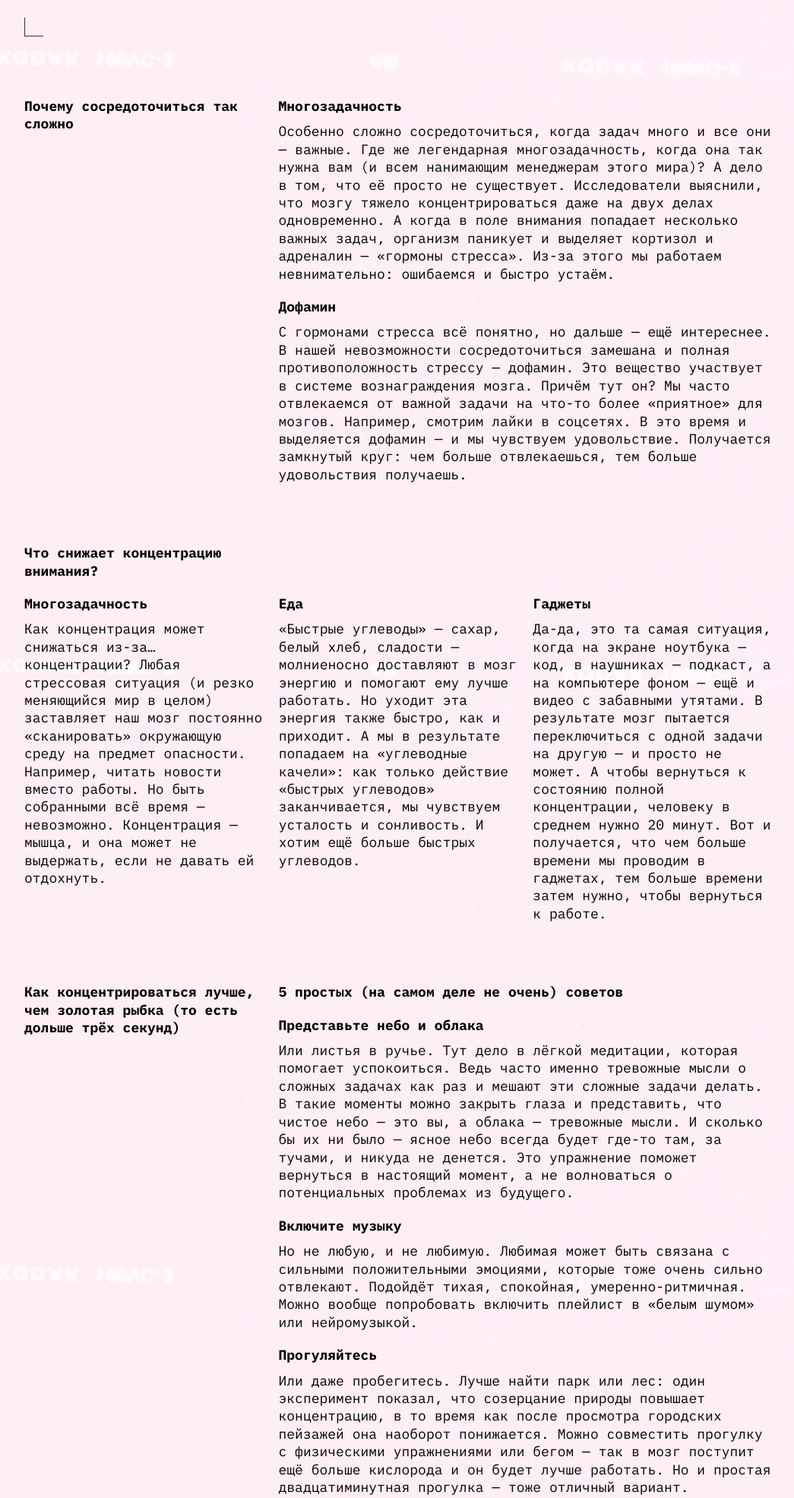
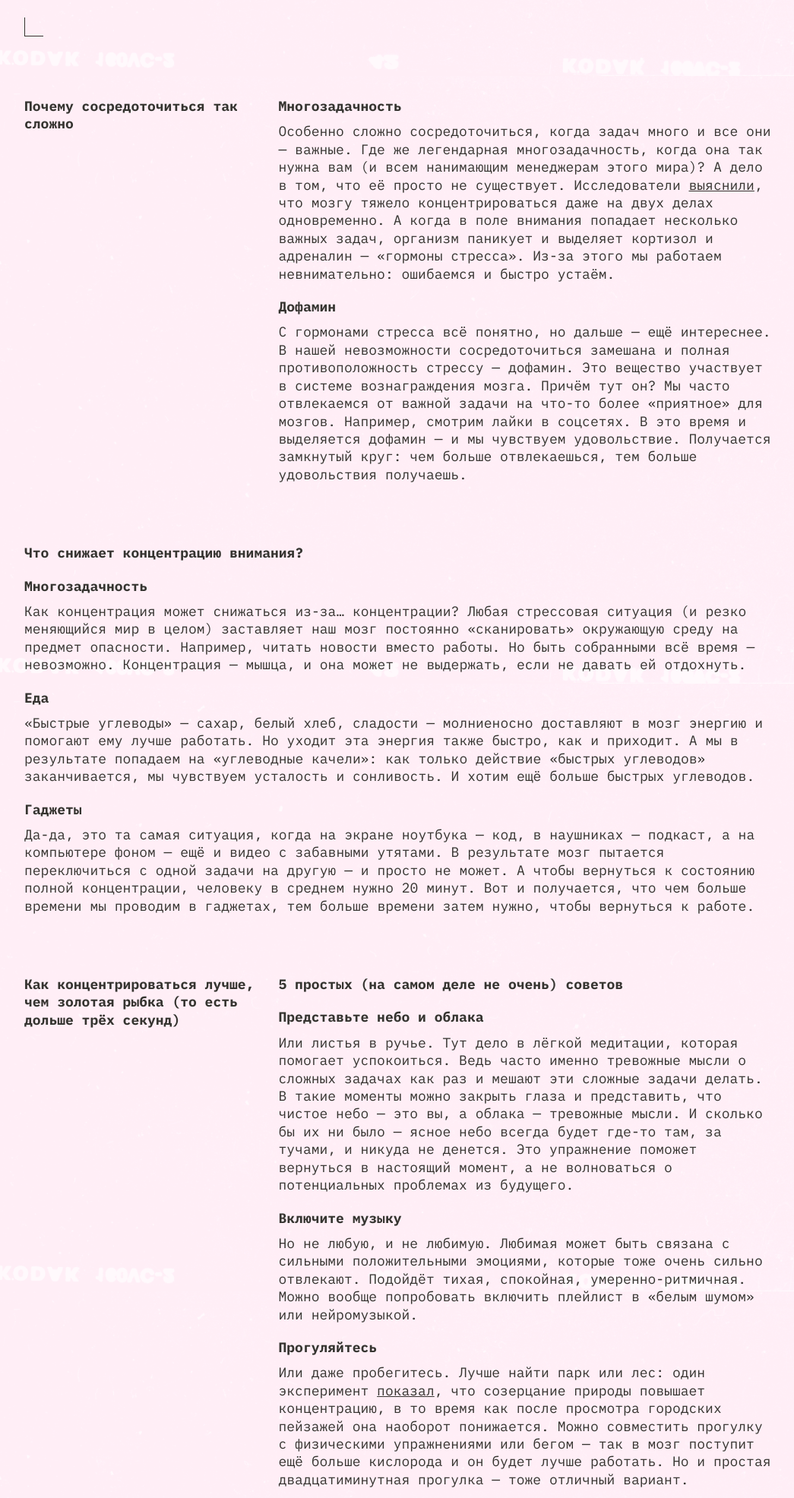
Before and after one commit to YakovlevUsinsk/slozhno-sosredotochitsya, a plain HTML site: page index.html in a window 1280 px wide. Shown: the part 700-2672 px from the top of the page at 76% size, without its empty margins (116-1161 px from the left). Drawn offline with Linux system fonts and the light colour scheme.

Commit message:
refactoring ver 0.1

```diff
--- a/index.html
+++ b/index.html
@@ -58,11 +58,16 @@
               Особенно сложно сосредоточиться, когда задач много и все они —
               важные. Где же легендарная многозадачность, когда она так нужна
               вам (и всем нанимающим менеджерам этого мира)? А дело в том, что
-              её просто не существует. Исследователи выяснили, что мозгу тяжело
-              концентрироваться даже на двух делах одновременно. А когда в поле
-              внимания попадает несколько важных задач, организм паникует и
-              выделяет кортизол и адреналин — «гормоны стресса». Из-за этого мы
-              работаем невнимательно: ошибаемся и быстро устаём.
+              её просто не существует. Исследователи
+              <a
+                href="https://dana.org/article/multicosts-of-multitasking/"
+                class="text-link"
+                >выяснили</a
+              >, что мозгу тяжело концентрироваться даже на двух делах
+              одновременно. А когда в поле внимания попадает несколько важных
+              задач, организм паникует и выделяет кортизол и адреналин —
+              «гормоны стресса». Из-за этого мы работаем невнимательно:
+              ошибаемся и быстро устаём.
             </p>
           </li>
           <li class="text-block__item">
@@ -156,12 +161,15 @@
             <h3 class="text-block-title">Прогуляйтесь</h3>
             <p class="text">
               Или даже пробегитесь. Лучше найти парк или лес: один эксперимент
-              показал, что созерцание природы повышает концентрацию, в то время
-              как после просмотра городских пейзажей она наоборот понижается.
-              Можно совместить прогулку с физическими упражнениями или бегом —
-              так в мозг поступит ещё больше кислорода и он будет лучше
-              работать. Но и простая двадцатиминутная прогулка — тоже отличный
-              вариант.
+              <a
+                href="https://www.sciencedirect.com/science/article/abs/pii/S0272494415000328"
+                class="text-link"
+                >показал</a
+              >, что созерцание природы повышает концентрацию, в то время как
+              после просмотра городских пейзажей она наоборот понижается. Можно
+              совместить прогулку с физическими упражнениями или бегом — так в
+              мозг поступит ещё больше кислорода и он будет лучше работать. Но и
+              простая двадцатиминутная прогулка — тоже отличный вариант.
             </p>
           </li>
           <li class="text-block__item">
--- a/styles/globals.css
+++ b/styles/globals.css
@@ -9,6 +9,7 @@
 body {
   font-family: var(--font-family), sans-serif;
   font-size: var(--font-size-text, 18px);
+  color: var(--color-text, #353430);
   min-inline-size: 375px;
   max-inline-size: 1024px;
   margin: 0 auto;
@@ -65,8 +66,8 @@ a {
   content: '';
   inline-size: 25px;
   block-size: 25px;
-  border-inline-start: 1px solid #353430;
-  border-block-end: 1px solid #353430;
+  border-inline-start: 1px solid var(--color-decor-line);
+  border-block-end: 1px solid var(--color-decor-line);
   position: absolute;
   inset-inline-start: 20px;
   inset-block-end: 20px;
@@ -76,8 +77,8 @@ a {
   content: '';
   inline-size: 25px;
   block-size: 25px;
-  border-inline-end: 1px solid #353430;
-  border-block-start: 1px solid #353430;
+  border-inline-end: 1px solid var(--color-decor-line);
+  border-block-start: 1px solid var(--color-decor-line);
   position: absolute;
   inset-inline-end: 20px;
   inset-block-start: 20px;
@@ -95,7 +96,7 @@ a {
 
 .title {
   font-size: clamp(7.5rem, 0.5625rem + 14.4531vw, 9.8125rem);
-  color: var(--color-text);
+  color: var(--color-text-title);
   text-shadow: 4px 4px var(--color-shadow);
 }
 
@@ -109,7 +110,7 @@ a {
   align-self: start;
   margin-block-start: 77px;
   margin-inline-end: 20px;
-  background-color: #ff8dcb;
+  background-color: var(--color-background-subtitle);
 }
 
 .content {
@@ -128,11 +129,9 @@ a {
 }
 
 .text-content_horizont {
-  --display: flex;
-  display: var(--display);
+  display: flex;
   flex-direction: column;
   row-gap: 20px;
-  container-type: normal;
 }
 
 .text-content__header {
@@ -215,11 +214,11 @@ a {
   align-items: center;
 }
 
-@container style(--display: flex) {
+@container horizont style(--display: flex) {
 
-  .text-content__header {
+  /* .text-content__header {
     max-inline-size: 315px;
-  }
+  } */
 
   .text-block {
     display: grid;
--- a/styles/variables.css
+++ b/styles/variables.css
@@ -6,7 +6,10 @@
 :root {
   --font-family: 'IBM Plex Mono';
   --font-size-text: 18px;
+  --color-text: #353430;
   --font-size-subheader: 18px;
-  --color-text: #ffc2e6;
+  --color-text-title: #ffc2e6;
   --color-shadow: #ff0070;
+  --color-decor-line: #353430;
+  --color-background-subtitle: #ff8dcb;
 }
```
